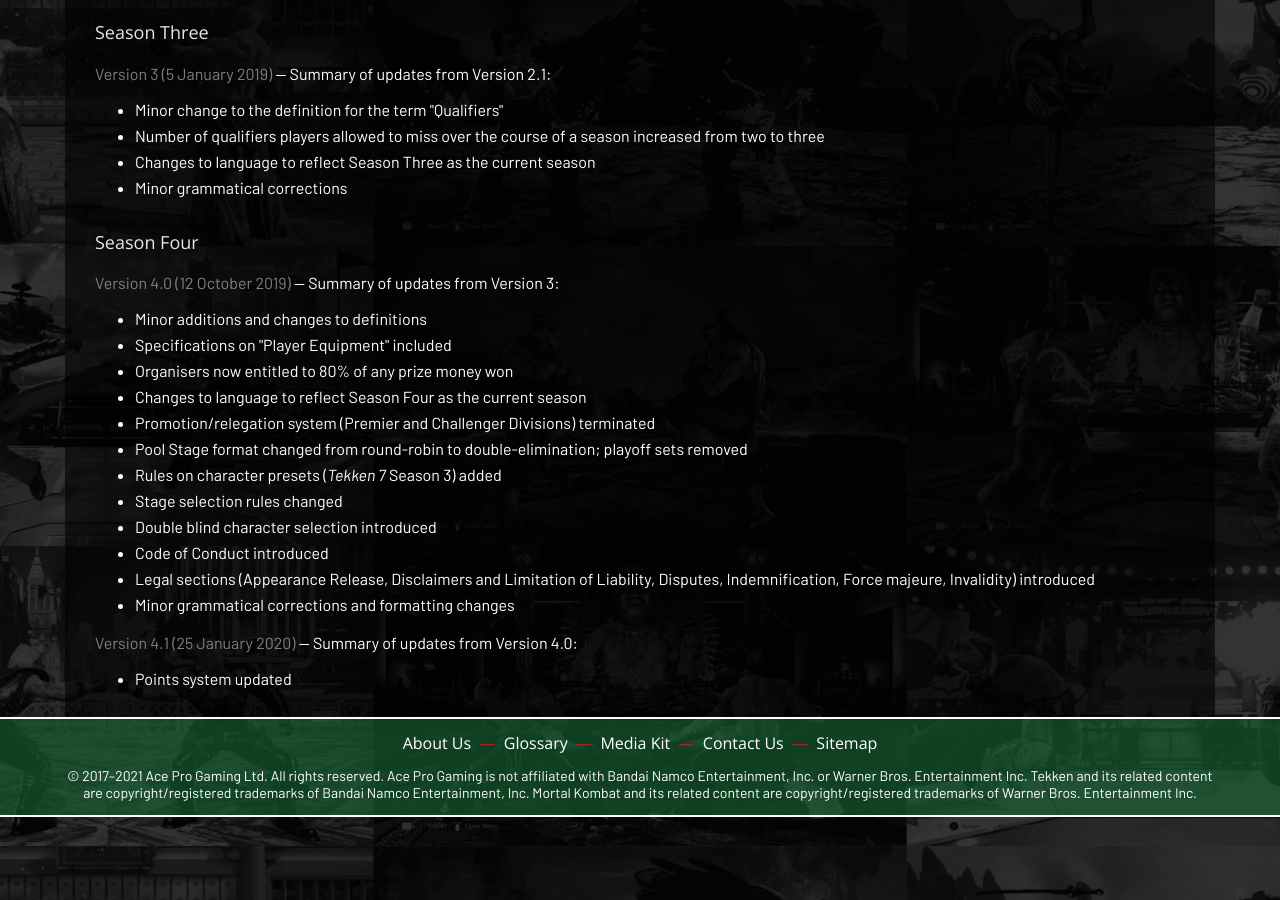
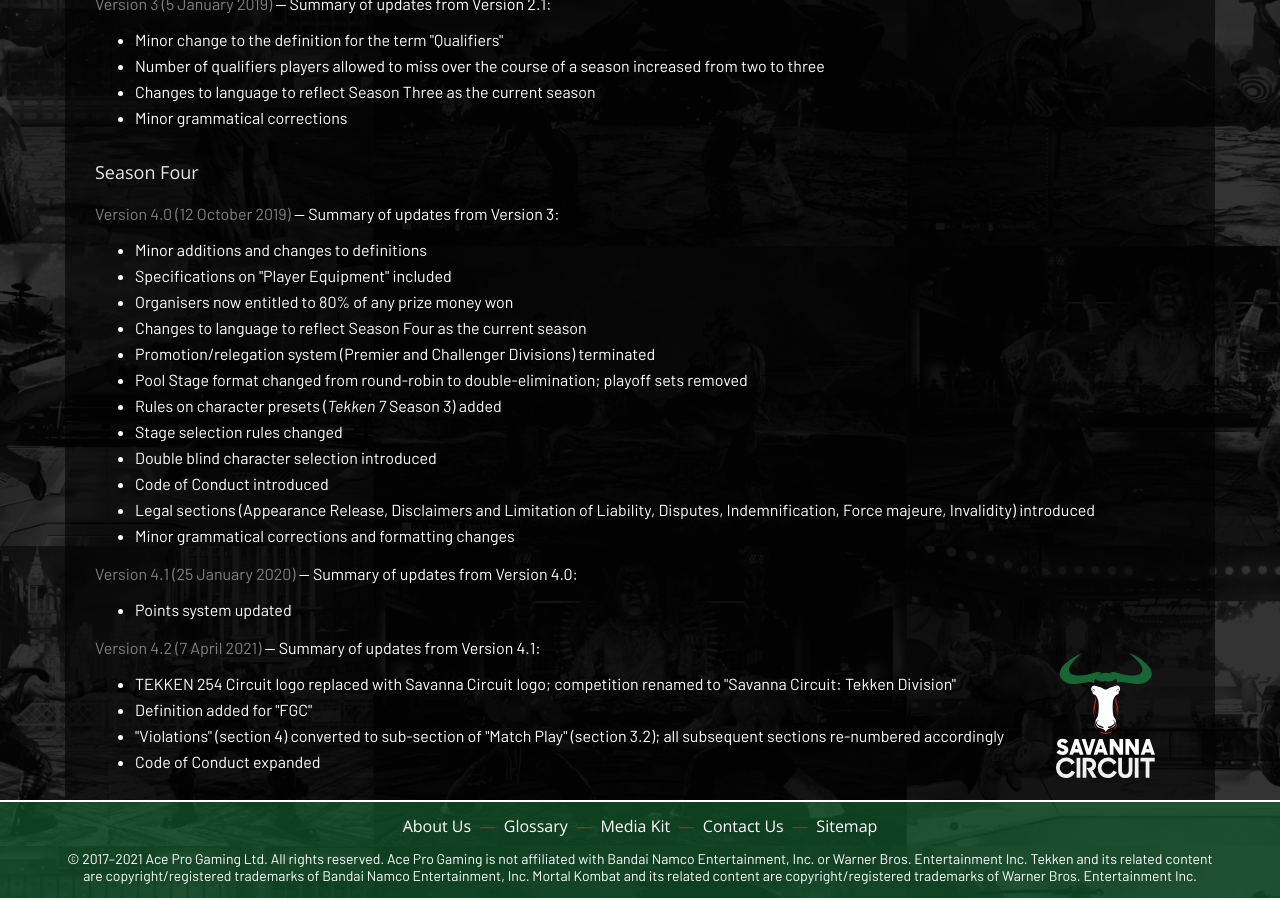
Before and after one commit to TEKKEN-254/client, a Jekyll site: the page built from circuit/changelog/tekken/index.html, in a window 1280 px wide and 900 px high, scrolled down 954 px. Built offline with Jekyll 4.4.1, drawn with Linux system fonts in a browser that asks for light colours; some of the changed text lies outside the part shown.

Commit message:
Updating rules docs

```diff
--- a/circuit/changelog.html
+++ b/circuit/changelog/tekken/index.html
@@ -1,21 +1,20 @@
 ---
-    alias: circuit-changelog
+    alias: circuit-changelog-tekken
     title: Rules and Regulations Change Log
-    description: Review previous versions of the Circuit's rules and regulations as well as a summary of updates for each version.
+    description: Review previous versions of the rules and regulations for the Savanna Circuit's Tekken division, as well as a summary of updates for each version.
     metaImage: img/backgrounds/circuit-banner.png
 ---
-<h1 class="page-title uppercase">Circuit Rules and Regulations Change Log</h1>
 <section>
     <h3>Season One</h3>
-    <img class="circuit-logo" src="../assets/img/logos/circuit-logo-old-white.png" width="250" alt="First logo of the TEKKEN 254 Circuit" />
+    <img class="circuit-logo" src="/assets/img/logos/circuit-logo-old-white.png" width="250" alt="First logo of the TEKKEN 254 Circuit" />
     <p>
-        <a href="../assets/docs/circuit/tekken/sn-1/s1-rules-regulations.pdf" target="_blank">Version 1 (24 January 2018)</a> &mdash; First publication of the TEKKEN 254 Circuit Rules and Regulations.
+        <a href="/assets/docs/circuit/tekken/sn-1/s1-rules-regulations.pdf" target="_blank">Version 1 (24 January 2018)</a> &mdash; First publication of the TEKKEN 254 Circuit Rules and Regulations.
     </p>
 </section>
 <section>
     <h3>Season Two</h3>
     <p>
-        <a href="../assets/docs/circuit/sn-2/s2-rules-regulations.pdf" target="_blank">Version 2.0 (3 July 2018)</a> &mdash; Summary of updates from Version 1:
+        <a href="/assets/docs/circuit/tekken/sn-2/s2-rules-regulations.pdf" target="_blank">Version 2.0 (3 July 2018)</a> &mdash; Summary of updates from Version 1:
         <ul>
             <li>Included "Definitions" section to provide clarity on terms used in the document</li>
             <li>All sets prior to the Winners' Final now played on a FT2 basis; Winners' Final, Losers' Final and Grand Final (including potential reset) played on a FT3 basis</li>
@@ -29,9 +28,9 @@
             <li>Organisers now entitled to 75% of any prize money won</li>
         </ul>
     </p>
-    <img class="circuit-logo" src="../assets/img/logos/circuit-logo-white.png" width="175" alt="Second logo of the TEKKEN 254 Circuit" />
+    <img class="circuit-logo" src="/assets/img/logos/circuit-logo-white.png" width="175" alt="Second logo of the TEKKEN 254 Circuit" />
     <p>
-        <a href="../assets/docs/circuit/sn-2/s2-rules-regulations-290718.pdf" target="_blank">Version 2.1 (29 July 2018)</a> &mdash; Summary of Updates from Version 2.0:
+        <a href="/assets/docs/circuit/tekken/sn-2/s2-rules-regulations-290718.pdf" target="_blank">Version 2.1 (29 July 2018)</a> &mdash; Summary of Updates from Version 2.0:
         <ul>
             <li>First Circuit logo replaced with second (current) logo</li>
             <li>Use of character customisations now banned</li>
@@ -42,7 +41,7 @@
 <section>
     <h3>Season Three</h3>
     <p>
-        <a href="../assets/docs/circuit/sn-3/s3-rules-regulations.pdf" target="_blank">Version 3 (5 January 2019)</a> &mdash; Summary of updates from Version 2.1:
+        <a href="/assets/docs/circuit/tekken/sn-3/s3-rules-regulations.pdf" target="_blank">Version 3 (5 January 2019)</a> &mdash; Summary of updates from Version 2.1:
         <ul>
             <li>Minor change to the definition for the term "Qualifiers"</li>
             <li>Number of qualifiers players allowed to miss over the course of a season increased from two to three</li>
@@ -54,7 +53,7 @@
 <section>
     <h3>Season Four</h3>
     <p>
-        <a href="../assets/docs/circuit/sn-4/s4-rules-regulations.pdf" target="_blank">Version 4.0 (12 October 2019)</a> &mdash; Summary of updates from Version 3:
+        <a href="/assets/docs/circuit/tekken/sn-4/s4-rules-regulations.pdf" target="_blank">Version 4.0 (12 October 2019)</a> &mdash; Summary of updates from Version 3:
         <ul>
             <li>Minor additions and changes to definitions</li>
             <li>Specifications on "Player Equipment" included</li>
@@ -71,9 +70,19 @@
         </ul>
     </p>
     <p>
-        <a href="../assets/docs/circuit/sn-4/s4-rules-regulations-v2.pdf" target="_blank">Version 4.1 (25 January 2020)</a> &mdash; Summary of updates from Version 4.0:
+        <a href="/assets/docs/circuit/tekken/sn-4/s4-rules-regulations-v2.pdf" target="_blank">Version 4.1 (25 January 2020)</a> &mdash; Summary of updates from Version 4.0:
         <ul>
             <li>Points system updated</li>
         </ul>
     </p>
+    <img class="circuit-logo" src="/assets/img/logos/savanna-circuit-white.svg" {% comment %}width="250"{% endcomment %} height="125" alt="First logo of the Savanna Circuit" />
+    <p>
+        <a href="/assets/docs/circuit/tekken/sn-4/s4-rules-regulations-v3.pdf" target="_blank">Version 4.2 (7 April 2021)</a> &mdash; Summary of updates from Version 4.1:
+        <ul>
+            <li>TEKKEN 254 Circuit logo replaced with Savanna Circuit logo; competition renamed to "Savanna Circuit: Tekken Division"
+            <li>Definition added for "FGC"</li>
+            <li>"Violations" (section 4) converted to sub-section of "Match Play" (section 3.2); all subsequent sections re-numbered accordingly</li>
+            <li>Code of Conduct expanded</li>
+        </ul>
+    </p>
 </section>
```
Also changed, not shown: circuit/changelog/index.html (added, +18 -0 lines), circuit/changelog/mk/index.html (added, +87 -0 lines), 3 other files.
